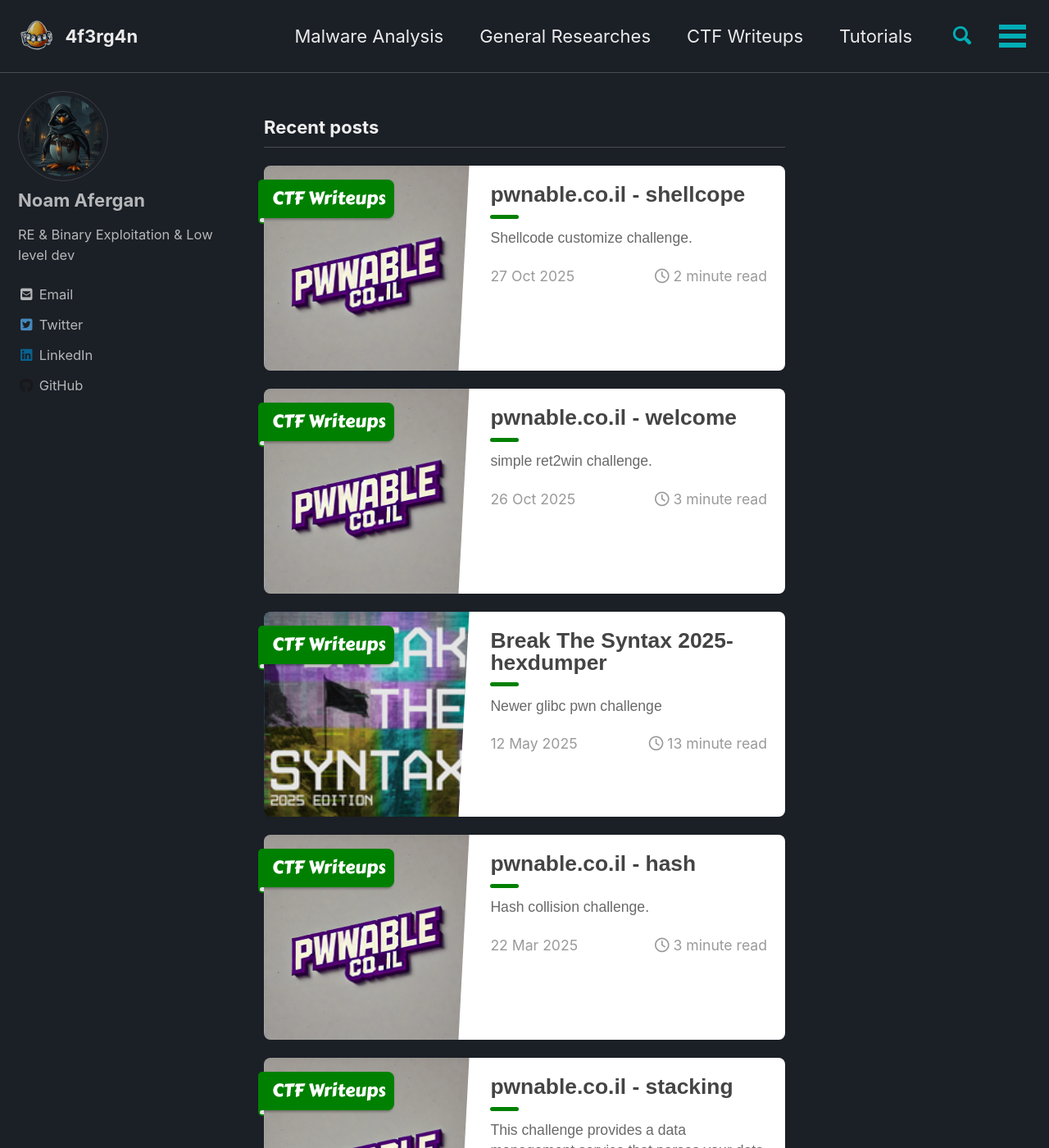
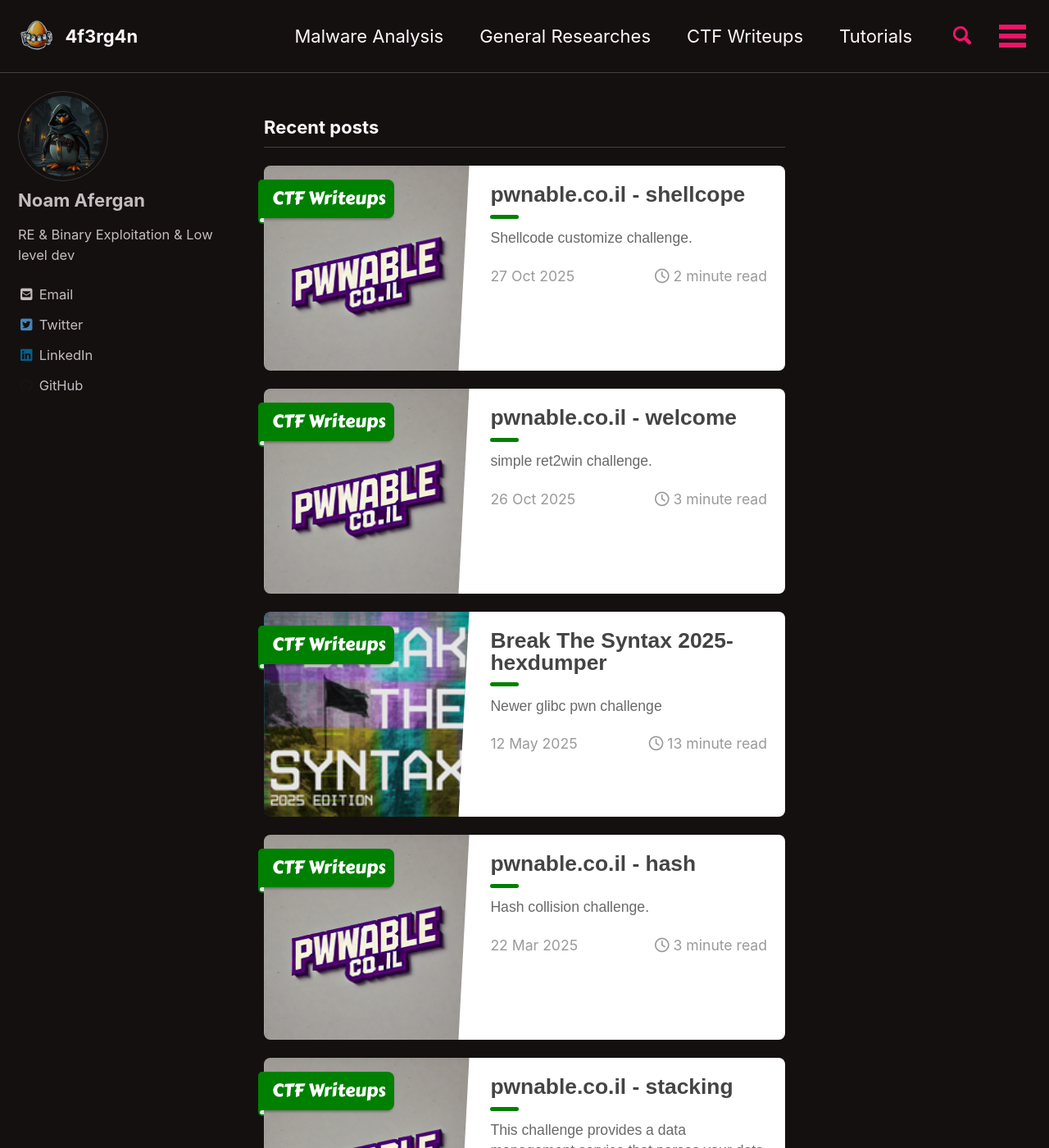
Before and after one commit to 4f3rg4n/4f3rg4n.github.io, a Jekyll site: the page built from index.html, in a window 1280 px wide and 1400 px high. Shown: the whole window at 82% size. Built offline with Jekyll 4.4.1, drawn with Linux system fonts in a browser that asks for light colours; cached includes are drawn as plain includes; nearby versions of some CDN libraries; the list of posts is cut into pages by our own code.

Commit message:
Change minimal_mistakes_skin from 'dark' to 'neon'

```diff
--- a/_config.yml
+++ b/_config.yml
@@ -12,7 +12,7 @@
 
 # theme                  : "minimal-mistakes-jekyll"
 # remote_theme           : "mmistakes/minimal-mistakes"
-minimal_mistakes_skin: "dark" # "air", "aqua", "contrast", "dark", "dirt", "neon", "mint", "plum", "sunrise"
+minimal_mistakes_skin: "neon" #"dark" # "air", "aqua", "contrast", "dark", "dirt", "neon", "mint", "plum", "sunrise"
 
 # Site Settings
 locale: "en-US"
```
